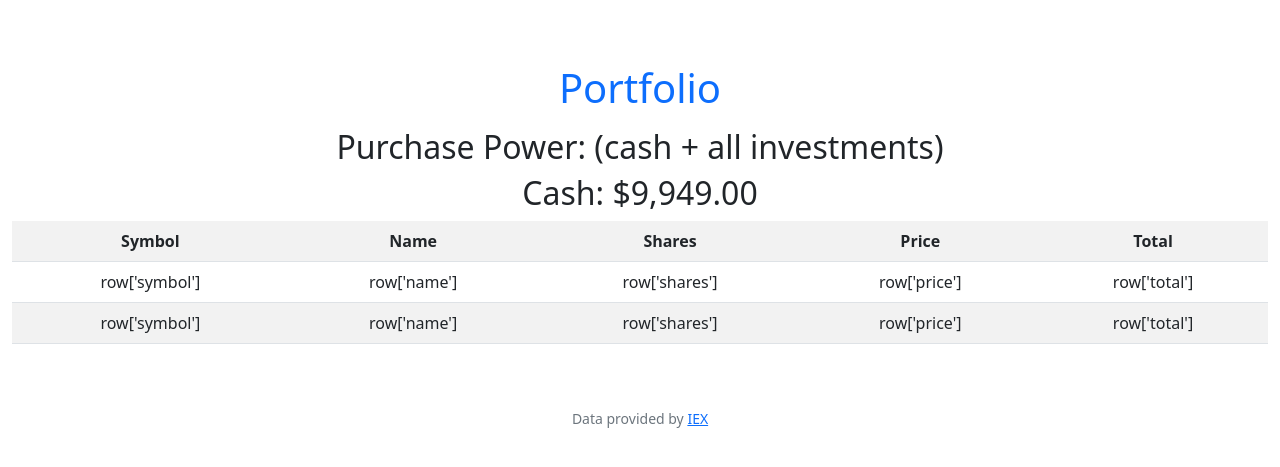
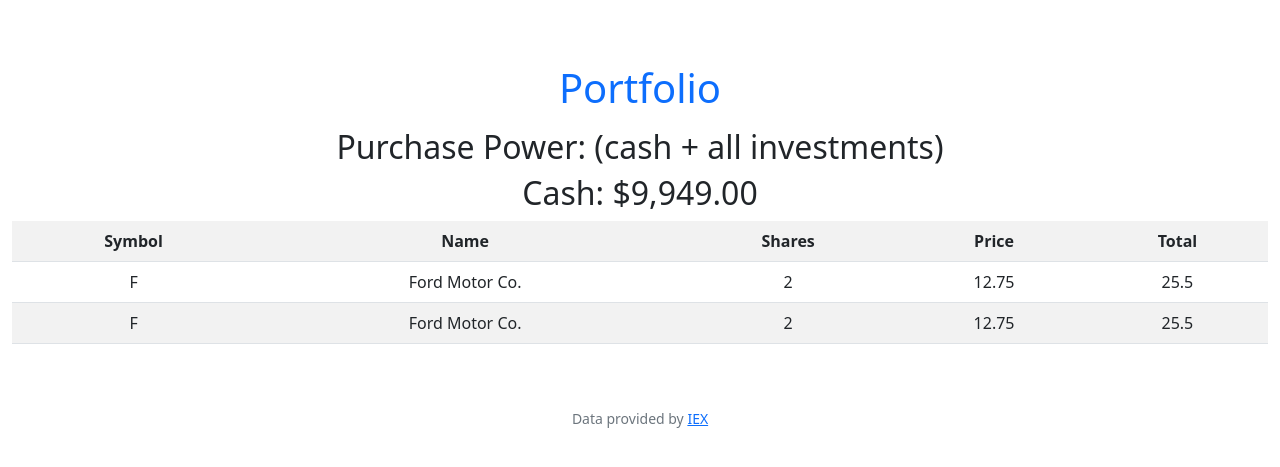
Before and after one commit to Qwilliams815/HarvardCS50x, a Flask app: page / in a window 1280 px wide. Shown: the part 76-543 px from the top of the page. Run offline with Flask 2, Linux system fonts and the light colour scheme; a user stored in the database is signed in; some libraries are stand-ins or nearby versions.

Commit message:
Sat, Jun 11, 2022, 11:12 PM +00:00

```diff
--- a/finance/app.py
+++ b/finance/app.py
@@ -54,7 +54,7 @@ def index():
         db.execute("CREATE TABLE portfolio (user_portfolio_id INTEGER, symbol TEXT NOT NULL, name TEXT NOT NULL, shares INTEGER, price FLOAT, total FLOAT)")
 
 
-    return render_template("index.html", portfolio=db.execute("SELECT * FROM portfolio"), cash=db.execute("SELECT cash FROM users WHERE id = ?", session["user_id"]))
+    return render_template("index.html", portfolio=db.execute("SELECT * FROM portfolio WHERE user_portfolio_id = ?", session["user_id"]), cash=db.execute("SELECT cash FROM users WHERE id = ?", session["user_id"]))
     # cash from users, everything else from portfolio.
 
 @app.route("/buy", methods=["GET", "POST"])
--- a/finance/templates/index.html
+++ b/finance/templates/index.html
@@ -17,11 +17,11 @@
 
         {% for row in portfolio %}
             <tr>
-                <td>row['symbol']</td>
-                <td>row['name']</td>
-                <td>row['shares']</td>
-                <td>row['price']</td>
-                <td>row['total']</td>
+                <td>{{ row['symbol'] }}</td>
+                <td>{{ row['name'] }}</td>
+                <td>{{ row['shares'] }}</td>
+                <td>{{ row['price'] }}</td>
+                <td>{{ row['total'] }}</td>
             </tr>
         {% endfor %}
 
```
